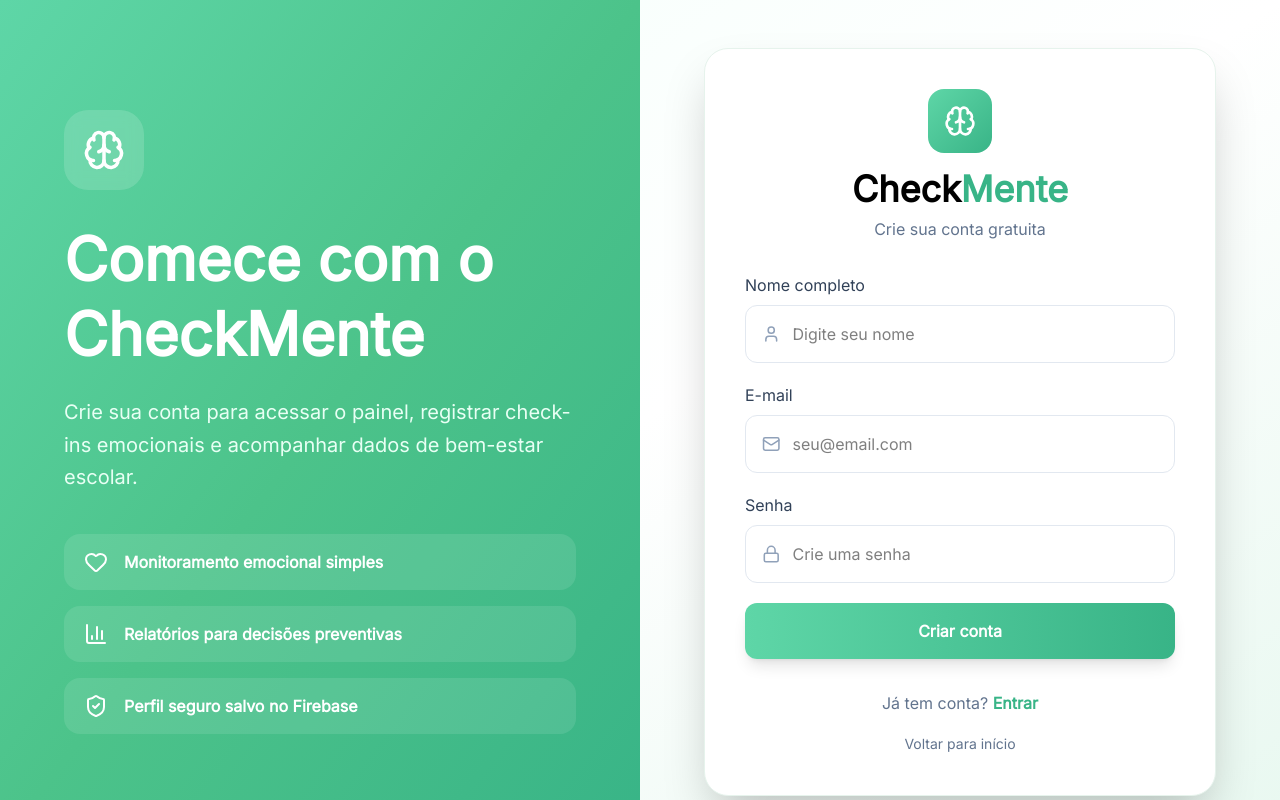
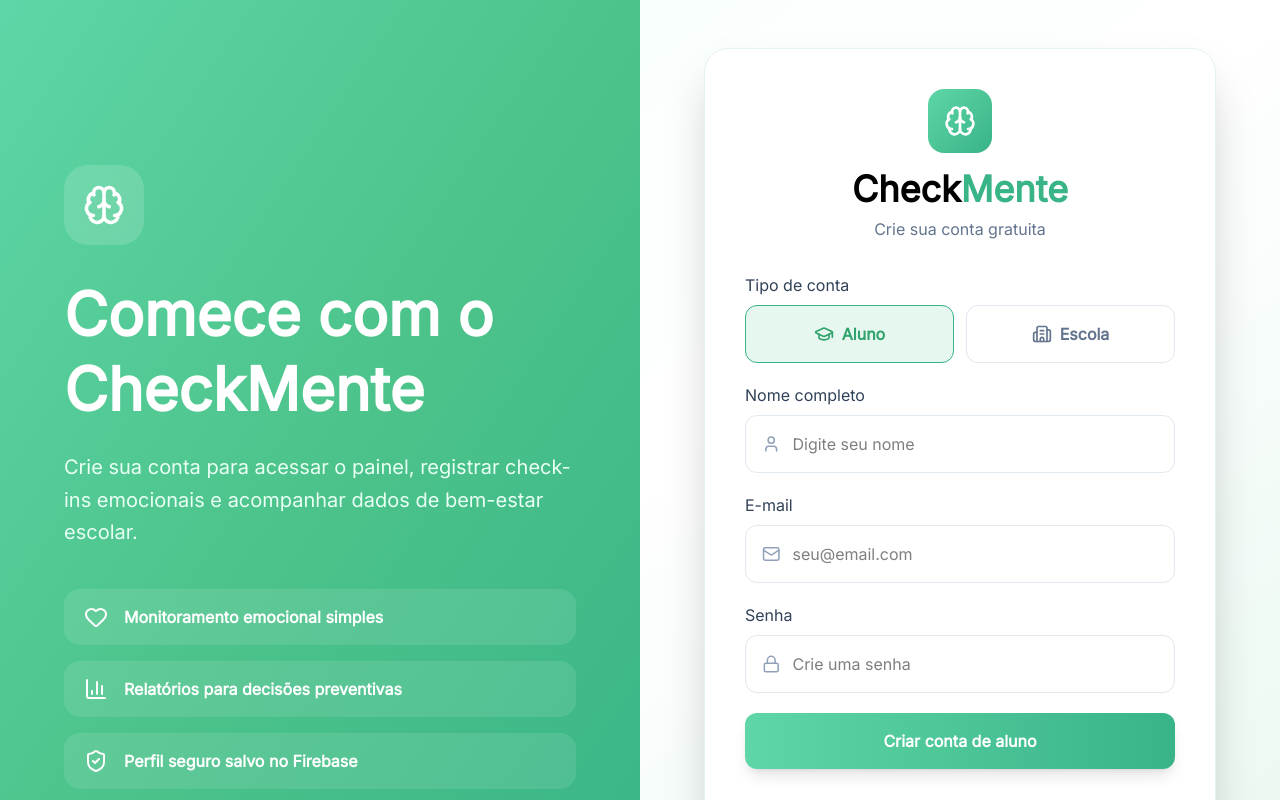
Before and after one commit to BrunoEduardo43277/CheckMenteR, a React (Vite) app: page /cadastro in a window 1280 px wide. Shown: the top 800 px of the page. Built offline with nearby package versions, Linux system fonts and the light colour scheme; no server answers.

Commit message:
Organização para o chamamento de dados
Atualizei as página para chamar corretamente e importar os dados do Firebase.

Co-Authored-By: BrunoEduardo43277 <217417666+brunoeduardo43277@users.noreply.github.com>

```diff
--- a/src/pages/auth/Cadastro.jsx
+++ b/src/pages/auth/Cadastro.jsx
@@ -1,6 +1,16 @@
 import { useState } from "react";
 import { Link, useNavigate } from "react-router-dom";
-import { Brain, Mail, Lock, User, ShieldCheck, Heart, BarChart3 } from "lucide-react";
+import {
+  Brain,
+  Mail,
+  Lock,
+  User,
+  ShieldCheck,
+  Heart,
+  BarChart3,
+  GraduationCap,
+  Building2,
+} from "lucide-react";
 import { createUserWithEmailAndPassword } from "firebase/auth";
 import { doc, setDoc } from "firebase/firestore";
 import { auth, db } from "../../services/firebase";
@@ -11,6 +21,7 @@
   const [nome, setNome] = useState("");
   const [email, setEmail] = useState("");
   const [senha, setSenha] = useState("");
+  const [tipoConta, setTipoConta] = useState("aluno");
   const [carregando, setCarregando] = useState(false);
 
   async function handleCadastro(e) {
@@ -40,7 +51,8 @@
       await setDoc(doc(db, "usuarios", user.uid), {
         nome,
         email,
-        funcao: "Administrador",
+        role: tipoConta,
+        funcao: tipoConta === "escola" ? "Escola" : "Aluno",
         telefone: "",
         instituicao: "",
         bio: "",
@@ -58,11 +70,8 @@
 
   return (
     <div className="min-h-screen grid lg:grid-cols-2 bg-gradient-to-br from-[#F3FFFA] via-white to-[#E8F8F0]">
-
       <div className="hidden lg:flex items-center justify-center bg-gradient-to-br from-[#5ED6A7] via-[#4CC38A] to-[#38B487] text-white px-16">
-
         <div className="max-w-xl">
-
           <div className="w-20 h-20 rounded-3xl bg-white/15 backdrop-blur flex items-center justify-center mb-8">
             <Brain size={42} />
           </div>
@@ -81,17 +90,12 @@
             <Info icon={<BarChart3 />} text="Relatórios para decisões preventivas" />
             <Info icon={<ShieldCheck />} text="Perfil seguro salvo no Firebase" />
           </div>
-
         </div>
-
       </div>
 
       <div className="flex items-center justify-center px-6 py-12">
-
         <div className="w-full max-w-lg bg-white rounded-3xl shadow-2xl border border-[#E6F3EC] p-8 md:p-10">
-
           <div className="flex flex-col items-center mb-8">
-
             <div className="w-16 h-16 rounded-2xl bg-gradient-to-br from-[#5ED6A7] to-[#38B487] flex items-center justify-center text-white mb-4">
               <Brain size={32} />
             </div>
@@ -103,41 +107,75 @@
             <p className="text-slate-500 mt-2">
               Crie sua conta gratuita
             </p>
-
           </div>
 
           <form onSubmit={handleCadastro} className="space-y-5">
+            <div>
+              <label className="block mb-2 font-medium text-slate-700">
+                Tipo de conta
+              </label>
+
+              <div className="grid grid-cols-2 gap-3">
+                <button
+                  type="button"
+                  onClick={() => setTipoConta("aluno")}
+                  className={`rounded-xl border px-4 py-4 flex items-center justify-center gap-2 font-semibold transition ${
+                    tipoConta === "aluno"
+                      ? "border-[#38B487] bg-[#E5F7EE] text-[#2FA36B]"
+                      : "border-slate-200 text-slate-500 hover:bg-slate-50"
+                  }`}
+                >
+                  <GraduationCap size={20} />
+                  Aluno
+                </button>
+
+                <button
+                  type="button"
+                  onClick={() => setTipoConta("escola")}
+                  className={`rounded-xl border px-4 py-4 flex items-center justify-center gap-2 font-semibold transition ${
+                    tipoConta === "escola"
+                      ? "border-[#38B487] bg-[#E5F7EE] text-[#2FA36B]"
+                      : "border-slate-200 text-slate-500 hover:bg-slate-50"
+                  }`}
+                >
+                  <Building2 size={20} />
+                  Escola
+                </button>
+              </div>
+            </div>
 
             <div>
-
               <label className="block mb-2 font-medium text-slate-700">
-                Nome completo
+                {tipoConta === "escola" ? "Nome da escola" : "Nome completo"}
               </label>
 
               <div className="flex items-center border border-slate-200 rounded-xl px-4 py-4 bg-white focus-within:border-[#38B487]">
-
-                <User size={20} className="text-slate-400 mr-3" />
+                {tipoConta === "escola" ? (
+                  <Building2 size={20} className="text-slate-400 mr-3" />
+                ) : (
+                  <User size={20} className="text-slate-400 mr-3" />
+                )}
 
                 <input
                   type="text"
-                  placeholder="Digite seu nome"
+                  placeholder={
+                    tipoConta === "escola"
+                      ? "Digite o nome da escola"
+                      : "Digite seu nome"
+                  }
                   className="w-full outline-none"
                   value={nome}
                   onChange={(e) => setNome(e.target.value)}
                 />
-
               </div>
-
             </div>
 
             <div>
-
               <label className="block mb-2 font-medium text-slate-700">
                 E-mail
               </label>
 
               <div className="flex items-center border border-slate-200 rounded-xl px-4 py-4 bg-white focus-within:border-[#38B487]">
-
                 <Mail size={20} className="text-slate-400 mr-3" />
 
                 <input
@@ -147,19 +185,15 @@
                   value={email}
                   onChange={(e) => setEmail(e.target.value)}
                 />
-
               </div>
-
             </div>
 
             <div>
-
               <label className="block mb-2 font-medium text-slate-700">
                 Senha
               </label>
 
               <div className="flex items-center border border-slate-200 rounded-xl px-4 py-4 bg-white focus-within:border-[#38B487]">
-
                 <Lock size={20} className="text-slate-400 mr-3" />
 
                 <input
@@ -169,18 +203,19 @@
                   value={senha}
                   onChange={(e) => setSenha(e.target.value)}
                 />
-
               </div>
-
             </div>
 
             <button
               disabled={carregando}
               className="w-full py-4 rounded-xl bg-gradient-to-r from-[#5ED6A7] to-[#38B487] text-white font-bold shadow-lg disabled:opacity-60"
             >
-              {carregando ? "Criando conta..." : "Criar conta"}
+              {carregando
+                ? "Criando conta..."
+                : tipoConta === "escola"
+                ? "Criar conta da escola"
+                : "Criar conta de aluno"}
             </button>
-
           </form>
 
           <p className="text-center text-slate-500 mt-8">
@@ -189,21 +224,15 @@
             <Link to="/login" className="text-[#38B487] font-bold">
               Entrar
             </Link>
-
           </p>
 
           <p className="text-center mt-4">
-
             <Link to="/" className="text-slate-500 text-sm">
               Voltar para início
             </Link>
-
           </p>
-
         </div>
-
       </div>
-
     </div>
   );
 }
--- a/src/pages/auth/Login.jsx
+++ b/src/pages/auth/Login.jsx
@@ -1,8 +1,19 @@
 import { useState } from "react";
 import { Link, useNavigate } from "react-router-dom";
-import { Brain, Mail, Lock, ShieldCheck, Heart, BarChart3 } from "lucide-react";
+
+import {
+  Brain,
+  Mail,
+  Lock,
+  ShieldCheck,
+  Heart,
+  BarChart3,
+} from "lucide-react";
+
 import { signInWithEmailAndPassword } from "firebase/auth";
-import { auth } from "../../services/firebase";
+import { doc, getDoc, setDoc } from "firebase/firestore";
+
+import { auth, db } from "../../services/firebase";
 
 function Login() {
   const navigate = useNavigate();
@@ -21,8 +32,37 @@
 
     try {
       setCarregando(true);
-      await signInWithEmailAndPassword(auth, email, senha);
-      navigate("/dashboard");
+
+      const { user } = await signInWithEmailAndPassword(auth, email, senha);
+
+      const usuarioRef = doc(db, "usuarios", user.uid);
+      const usuarioSnap = await getDoc(usuarioRef);
+
+      let dadosUsuario;
+
+      if (usuarioSnap.exists()) {
+        dadosUsuario = usuarioSnap.data();
+      } else {
+        dadosUsuario = {
+          nome: user.displayName || "Usuário",
+          email: user.email,
+          role: "aluno",
+          funcao: "Aluno",
+          telefone: "",
+          instituicao: "",
+          bio: "",
+          status: "Ativo",
+          criadoEm: new Date(),
+        };
+
+        await setDoc(usuarioRef, dadosUsuario);
+      }
+
+      if (dadosUsuario.role === "escola") {
+        navigate("/relatorios");
+      } else {
+        navigate("/dashboard");
+      }
     } catch (error) {
       alert("Erro ao entrar: " + error.message);
     } finally {
@@ -32,11 +72,8 @@
 
   return (
     <div className="min-h-screen grid lg:grid-cols-2 bg-gradient-to-br from-[#F3FFFA] via-white to-[#E8F8F0]">
-
       <div className="hidden lg:flex items-center justify-center bg-gradient-to-br from-[#5ED6A7] via-[#4CC38A] to-[#38B487] text-white px-16">
-
         <div className="max-w-xl">
-
           <div className="w-20 h-20 rounded-3xl bg-white/15 backdrop-blur flex items-center justify-center mb-8">
             <Brain size={42} />
           </div>
@@ -55,17 +92,12 @@
             <Info icon={<BarChart3 />} text="Painéis e indicadores de bem-estar" />
             <Info icon={<ShieldCheck />} text="Dados protegidos e acesso seguro" />
           </div>
-
         </div>
-
       </div>
 
       <div className="flex items-center justify-center px-6 py-12">
-
         <div className="w-full max-w-lg bg-white rounded-3xl shadow-2xl border border-[#E6F3EC] p-8 md:p-10">
-
           <div className="flex flex-col items-center mb-8">
-
             <div className="w-16 h-16 rounded-2xl bg-gradient-to-br from-[#5ED6A7] to-[#38B487] flex items-center justify-center text-white mb-4">
               <Brain size={32} />
             </div>
@@ -74,22 +106,16 @@
               Check<span className="text-[#38B487]">Mente</span>
             </h1>
 
-            <p className="text-slate-500 mt-2">
-              Entre na sua conta
-            </p>
-
+            <p className="text-slate-500 mt-2">Entre na sua conta</p>
           </div>
 
           <form onSubmit={entrar} className="space-y-5">
-
             <div>
-
               <label className="block mb-2 font-medium text-slate-700">
                 E-mail
               </label>
 
               <div className="flex items-center border border-slate-200 rounded-xl px-4 py-4 bg-white focus-within:border-[#38B487]">
-
                 <Mail size={20} className="text-slate-400 mr-3" />
 
                 <input
@@ -99,19 +125,15 @@
                   value={email}
                   onChange={(e) => setEmail(e.target.value)}
                 />
-
               </div>
-
             </div>
 
             <div>
-
               <label className="block mb-2 font-medium text-slate-700">
                 Senha
               </label>
 
               <div className="flex items-center border border-slate-200 rounded-xl px-4 py-4 bg-white focus-within:border-[#38B487]">
-
                 <Lock size={20} className="text-slate-400 mr-3" />
 
                 <input
@@ -121,9 +143,7 @@
                   value={senha}
                   onChange={(e) => setSenha(e.target.value)}
                 />
-
               </div>
-
             </div>
 
             <button
@@ -132,31 +152,22 @@
             >
               {carregando ? "Entrando..." : "Entrar"}
             </button>
-
           </form>
 
           <p className="text-center text-slate-500 mt-8">
-
             Não tem conta?{" "}
-
             <Link to="/cadastro" className="text-[#38B487] font-bold">
               Cadastre-se
             </Link>
-
           </p>
 
           <p className="text-center mt-4">
-
             <Link to="/" className="text-slate-500 text-sm">
               Voltar para início
             </Link>
-
           </p>
-
         </div>
-
       </div>
-
     </div>
   );
 }
```
